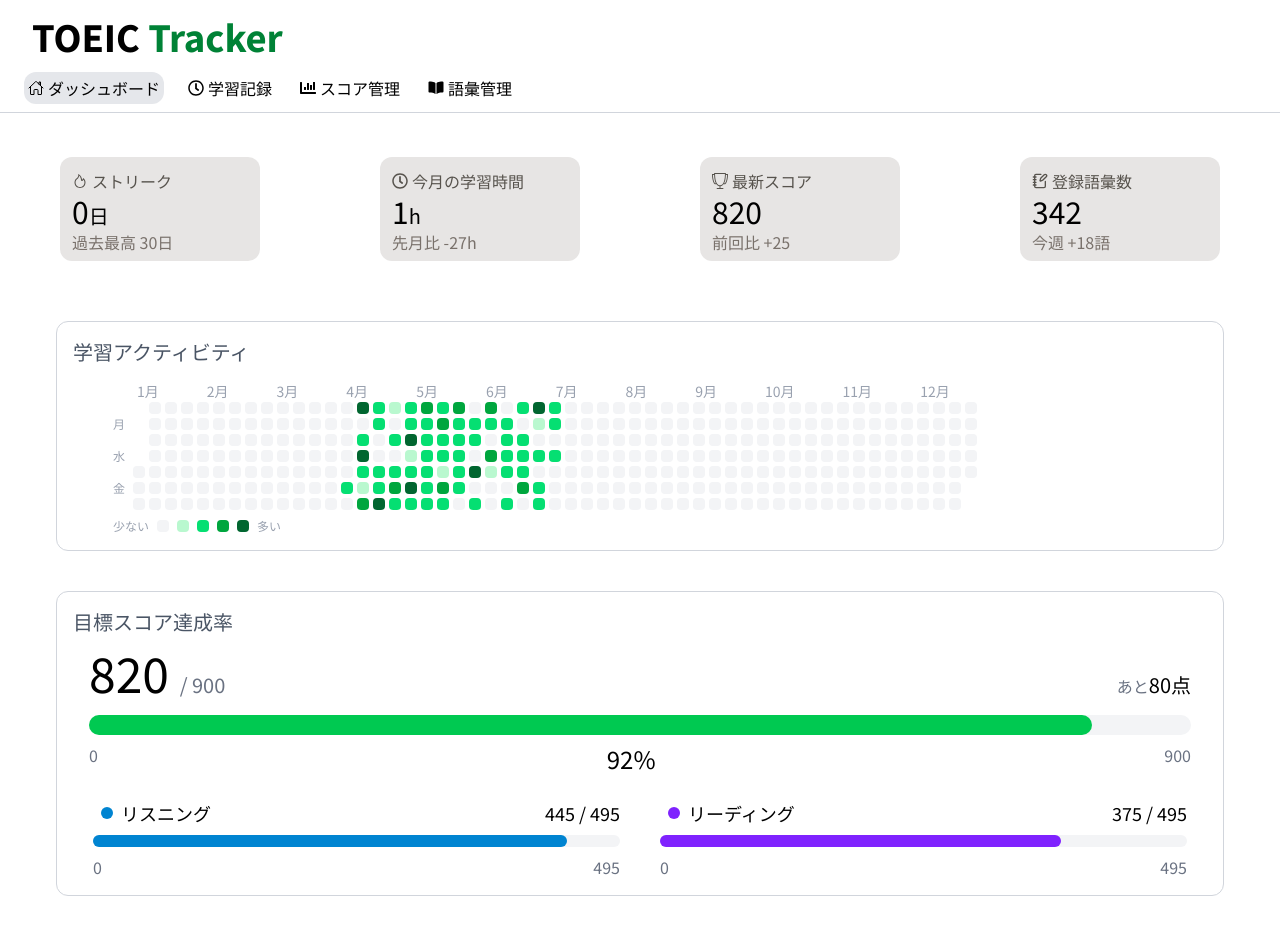
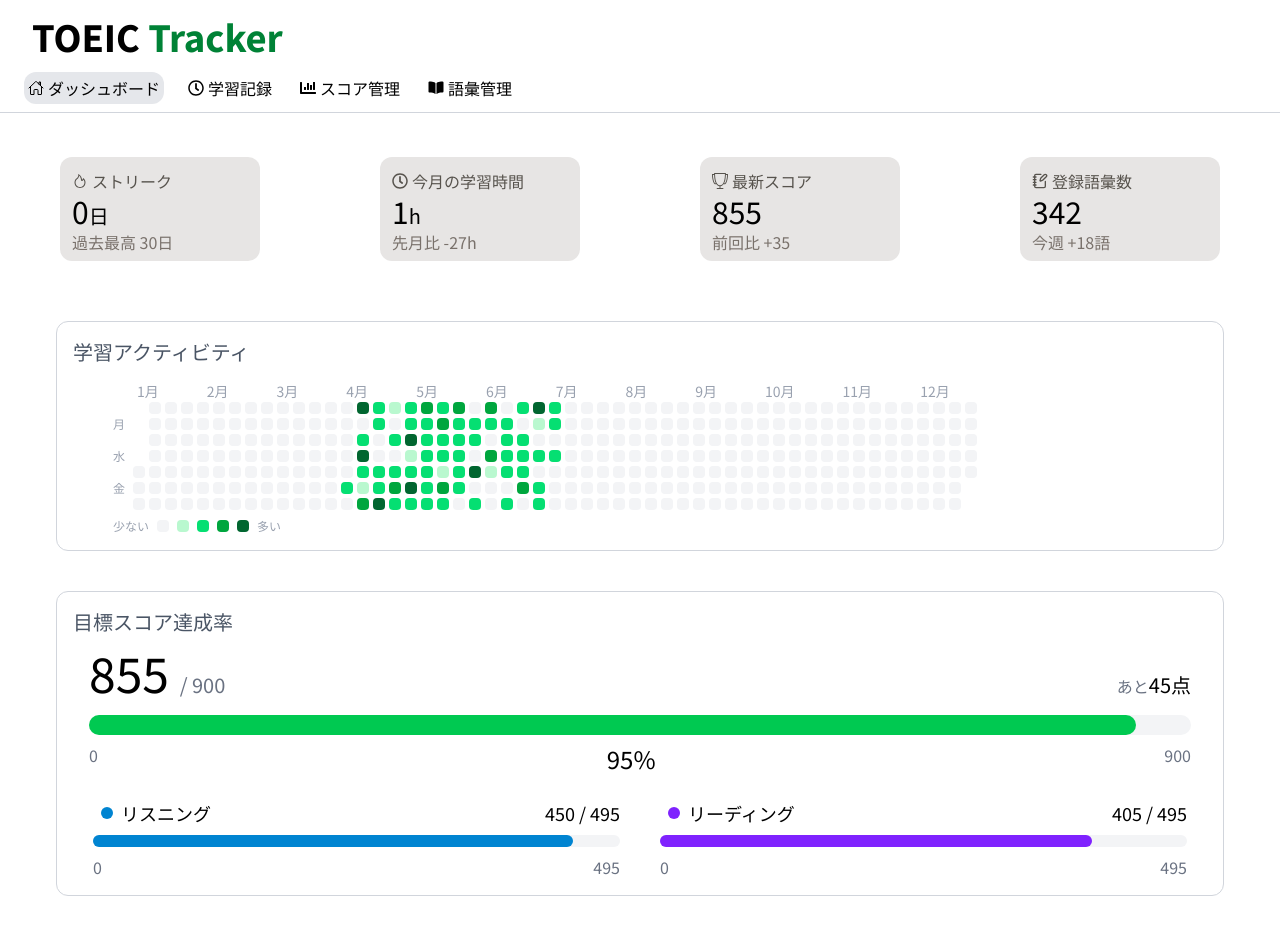
Before and after one commit to k-tomida/toeic-tracker, a React (Vite) app in the folder frontend/: page / in a window 1280 px wide. Shown: the top 935 px of the page. Built offline with nearby package versions, Linux system fonts and the light colour scheme.

Commit message:
fix: scoreの共通データ作成とそれに伴うダッシュボード画面の修正

```diff
--- a/frontend/src/components/home/GoalProgress.tsx
+++ b/frontend/src/components/home/GoalProgress.tsx
@@ -1,18 +1,20 @@
 import { ProgressBar } from "../../ui/ProgressBar"
+import { calcBestScore } from "../../utils/calcScore"
 
 export const GoalProgress = () => {
+    const [listening, reading, total] = calcBestScore()
     return (
         <div className="bg-white rounded-xl p-4 m-10 border border-gray-300">
             <p className="mb-3 text-xl font-medium text-gray-600">目標スコア達成率</p>
             <div className="flex justify-between items-end">
-                <span className="ml-4 text-5xl">{820} <span className="text-xl text-gray-500">/ {900}</span></span>
-                <span className="mr-4 text-gray-500">あと<span className="text-xl text-black">{80}点</span></span>
+                <span className="ml-4 text-5xl">{total} <span className="text-xl text-gray-500">/ {900}</span></span>
+                <span className="mr-4 text-gray-500">あと<span className="text-xl text-black">{900 - total}点</span></span>
             </div>
             <div className="m-4">
-                <ProgressBar current={820} target={900} barHeight="h-5" />
+                <ProgressBar current={total} target={900} barHeight="h-5" />
                 <div className="flex justify-between mt-2">
                     <span className="text-gray-500">0</span>
-                    <span className="text-2xl">{92}%</span>
+                    <span className="text-2xl">{Math.round((total / 900) * 100)}%</span>
                     <span className="text-gray-500">{900}</span>
                 </div>
             </div>
@@ -26,10 +28,10 @@
                             <span>リスニング</span>
                         </div>
                         <div>
-                            <span>{445} / 495</span>
+                            <span>{listening} / 495</span>
                         </div>
                     </div>
-                    <ProgressBar current={445} target={495} barHeight="h-3" color="bg-sky-600" />
+                    <ProgressBar current={listening} target={495} barHeight="h-3" color="bg-sky-600" />
                     <div className="flex justify-between mt-2 text-gray-500">
                         <span>0</span>
                         <span>495</span>
@@ -43,10 +45,10 @@
                             <span className="text-lg">リーディング</span>
                         </div>
                         <div>
-                            <span>{375} / 495</span>
+                            <span>{reading} / 495</span>
                         </div>
                     </div>
-                    <ProgressBar current={375} target={495} barHeight="h-3" color="bg-violet-600" />
+                    <ProgressBar current={reading} target={495} barHeight="h-3" color="bg-violet-600" />
                     <div className="flex justify-between mt-2 text-gray-500">
                         <span>0</span>
                         <span>495</span>
--- a/frontend/src/components/home/KpiCards.tsx
+++ b/frontend/src/components/home/KpiCards.tsx
@@ -7,18 +7,23 @@
 import { calcStreak } from "../../utils/calcStreak";
 import { calcMaxStreak } from "../../utils/calcStreak";
 import { calcStudyTimeInMonth } from "../../utils/calcStudyTime";
+import { calcScoreByNumber } from "../../utils/calcScore";
 
 export const KpiCards = () => {
     const today = new Date();
     const lastMonth = new Date();
     lastMonth.setMonth(today.getMonth() - 1);
-    const diff = calcStudyTimeInMonth(today) - calcStudyTimeInMonth(lastMonth);
-    const diffStr = diff >= 0 ? `+${diff}` : `${diff}`;
+    const studyTimeDiff = calcStudyTimeInMonth(today) - calcStudyTimeInMonth(lastMonth);
+    const studyTimeDiffStr = studyTimeDiff >= 0 ? `+${studyTimeDiff}` : `${studyTimeDiff}`;
+
+    const scoreDiff = calcScoreByNumber(0) - calcScoreByNumber(1);
+    const scoreDiffStr = scoreDiff >= 0 ? `+${scoreDiff}` : `${scoreDiff}`;
+
     return (
         <div className="flex max-w-7xl lg:mx-8 mx-auto justify-between flex-wrap ">
             <KpiCard title={<span className="flex items-center gap-1"><AiOutlineFire />ストリーク</span>} value={calcStreak()} unit="日" sub={`過去最高 ${calcMaxStreak()}日`} />
-            <KpiCard title={<span className="flex items-center gap-1"><FaRegClock />今月の学習時間</span>} value={calcStudyTimeInMonth(today)} unit="h" sub={`先月比 ${diffStr}h`} />
-            <KpiCard title={<span className="flex items-center gap-1"><TfiCup />最新スコア</span>} value={820} sub="前回比 +25" />
+            <KpiCard title={<span className="flex items-center gap-1"><FaRegClock />今月の学習時間</span>} value={calcStudyTimeInMonth(today)} unit="h" sub={`先月比 ${studyTimeDiffStr}h`} />
+            <KpiCard title={<span className="flex items-center gap-1"><TfiCup />最新スコア</span>} value={calcScoreByNumber(0)} sub={`前回比 ${scoreDiffStr}`} />
             <KpiCard title={<span className="flex items-center gap-1"><LuNotebookPen />登録語彙数</span>} value={342} sub="今週 +18語" />
         </div>
 
--- /dev/null
+++ b/frontend/src/components/score/ScoreSummay.tsx
@@ -0,0 +1,15 @@
+export const ScoreSummary = () => {
+    return (
+        <div className="bg-white rounded-xl p-4 border border-gray-300 flex-1 min-w-[400px]">
+            <h2 className="mb-3 text-xl font-medium text-gray-600">スコアサマリー</h2>
+            <div>
+                <div className="flex mx-auto justify-center flex-wrap xl:gap-8">
+
+                </div>
+                <div className="flex mx-auto justify-center flex-wrap xl:gap-8">
+
+                </div>
+            </div>
+        </div>
+    );
+};
--- /dev/null
+++ b/frontend/src/data/dummyScoreData.ts
@@ -0,0 +1,46 @@
+import type { scoreType } from "../types/scoreType";
+
+export const dummyScoreData: scoreType[] = [
+    {
+        id: "1",
+        examDate: "2025-08-24",
+        listening: 330,
+        reading: 310,
+        memo: "初受験",
+    },
+    {
+        id: "2",
+        examDate: "2025-10-12",
+        listening: 360,
+        reading: 340,
+        memo: "公開テスト",
+    },
+    {
+        id: "3",
+        examDate: "2025-12-14",
+        listening: 385,
+        reading: 355,
+        memo: "公開テスト",
+    },
+    {
+        id: "4",
+        examDate: "2026-02-08",
+        listening: 400,
+        reading: 375,
+        memo: "IPテスト",
+    },
+    {
+        id: "5",
+        examDate: "2026-04-19",
+        listening: 430,
+        reading: 390,
+        memo: "公開テスト",
+    },
+    {
+        id: "6",
+        examDate: "2026-06-14",
+        listening: 450,
+        reading: 405,
+        memo: "自己ベスト更新",
+    }
+];
--- a/frontend/src/pages/ScorePage.tsx
+++ b/frontend/src/pages/ScorePage.tsx
@@ -1,10 +1,16 @@
 import { Header } from "../components/Header"
+import { ScoreSummary } from "../components/score/ScoreSummay"
 
 export const ScorePage = () => {
     return (
-        <>
+        <div className="min-h-screen">
             <Header />
-            <h1>スコア管理ページです</h1>
-        </>
+            <main className="max-w-7xl mx-auto px-4 py-6">
+                <div className="flex flex-wrap gap-4 mx-10 my-5">
+                    <ScoreSummary />
+                    <ScoreSummary />
+                </div>
+            </main>
+        </div>
     )
 }
--- /dev/null
+++ b/frontend/src/types/scoreType.ts
@@ -0,0 +1,7 @@
+export type scoreType = {
+    id: string;
+    examDate: string;
+    listening: number;
+    reading: number;
+    memo?: string;
+};
--- /dev/null
+++ b/frontend/src/utils/calcScore.ts
@@ -0,0 +1,28 @@
+import { dummyScoreData } from "../data/dummyScoreData";
+
+export const calcTotalScore = (listening: number, reading: number): number => {
+    return listening + reading;
+}
+
+export const calcScoreByNumber = (selectNumber: number): number => {
+    if (selectNumber >= dummyScoreData.length) return 0;
+    const sortScoreData = [...dummyScoreData].sort((a, b) => Date.parse(b.examDate) - Date.parse(a.examDate));
+    return calcTotalScore(sortScoreData[selectNumber].listening, sortScoreData[selectNumber].reading);
+}
+
+export const calcBestScore = (): [number, number, number] => {
+    let bestTotal = 0;
+    let bestListening = 0;
+    let bestReading = 0;
+
+    dummyScoreData.forEach((d) => {
+        const total = calcTotalScore(d.listening, d.reading);
+        if (total > bestTotal) {
+            bestTotal = total;
+            bestListening = d.listening;
+            bestReading = d.reading;
+        }
+    });
+
+    return [bestListening, bestReading, bestTotal];
+};
```
